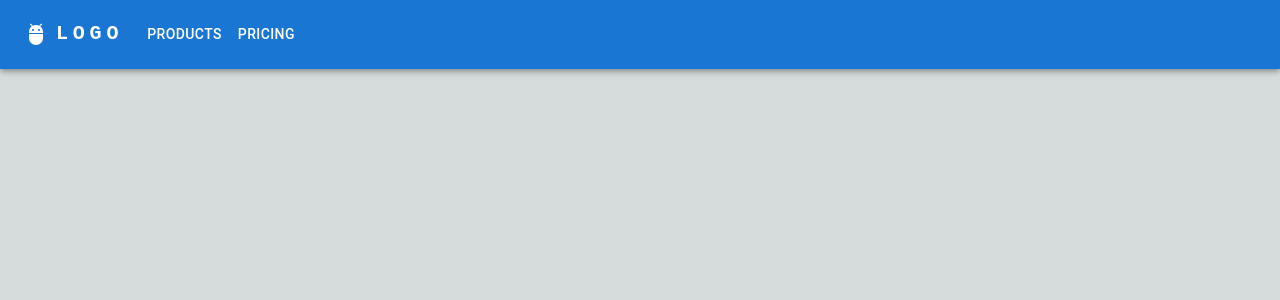
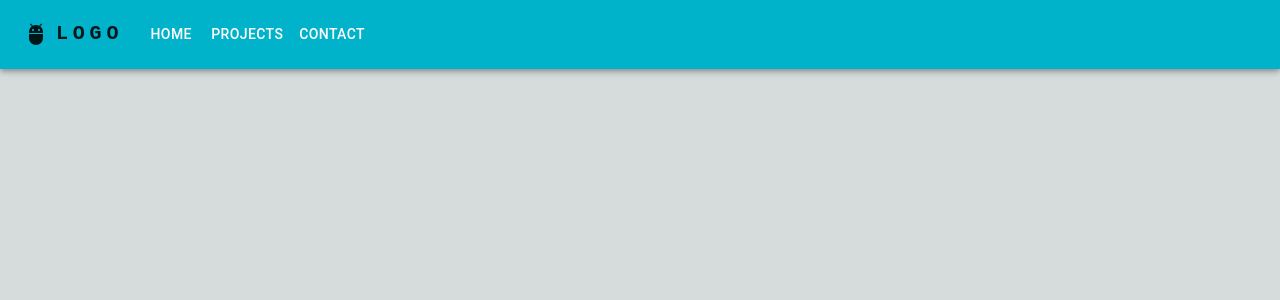
Before and after one commit to HeadJk/my-portfolio, a Next.js app: page / in a window 1280 px wide. Shown: the top 300 px of the page. Built offline with nearby package versions, Linux system fonts and the light colour scheme.

Commit message:
Feature: Setup theming

```diff
--- a/src/components/NavBar.tsx
+++ b/src/components/NavBar.tsx
@@ -75,7 +75,7 @@ const NavBar = ({ menu: navItems, ...props }: NavBarPropTypes) => {
     }
 
     return (
-        <AppBar {...props}>
+        <AppBar {...props} color='primary'>
             <Container maxWidth="xl">
                 <Toolbar disableGutters>
                     <AdbIcon sx={{ display: { xs: 'none', md: 'flex' }, mr: 1 }} />
--- a/src/menus/MainMenu.ts
+++ b/src/menus/MainMenu.ts
@@ -2,12 +2,16 @@ import { NavItem } from "@/components/NavBar";
 
 const MainMenu = [
     {
-        label: 'Products',
+        label: 'Home',
         destination: '/'
     },
     {
-        label: 'Pricing',
-        destination: '/'
+        label: 'Projects',
+        destination: '/projects'
+    },
+    {
+        label: 'Contact',
+        destination: '/contact'
     },
 ] as const satisfies readonly NavItem[];
 
--- a/src/pages/index.tsx
+++ b/src/pages/index.tsx
@@ -4,14 +4,15 @@ import { Inter } from 'next/font/google'
 import styles from '@/styles/Home.module.css'
 import NavBar, { NavItem } from '@/components/NavBar'
 import MainMenu from '@/menus/MainMenu'
+import { ThemeProvider } from '@mui/material'
+import theme from '@/themes/theme'
 
 const inter = Inter({ subsets: ['latin'] })
-
-
 
 export default function Home() {
   return (
     <>
+      <ThemeProvider theme={theme}>
         <Head>
           <title>Create Next App</title>
           <meta name="description" content="Generated by create next app" />
@@ -21,6 +22,7 @@ export default function Home() {
         <main>
           <NavBar menu={MainMenu} />
         </main>
+      </ThemeProvider>
     </>
   )
 }
--- /dev/null
+++ b/src/themes/theme.ts
@@ -0,0 +1,26 @@
+import { createTheme } from "@mui/material";
+import { light } from "@mui/material/styles/createPalette";
+
+declare module '@mui/material/styles' {
+    // interface Theme {
+    //     status: {
+    //         danger: string;
+    //     };
+    // }
+    // // allow configuration using `createTheme`
+    // interface ThemeOptions {
+    //     status?: {
+    //         danger?: string;
+    //     };
+    // }
+}
+
+const theme = createTheme({
+    palette: {
+        primary: {
+            main: "#00B2CA"
+        }
+    },
+});
+
+export default theme;
```
Also changed, not shown: 1 other file (tests, documents, lock files or other folders). Lines whose indentation alone changed are shown as unchanged.
